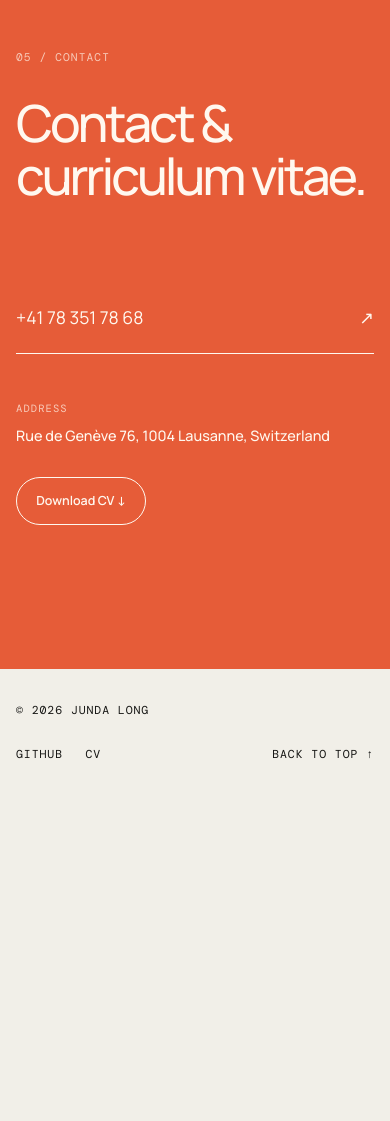
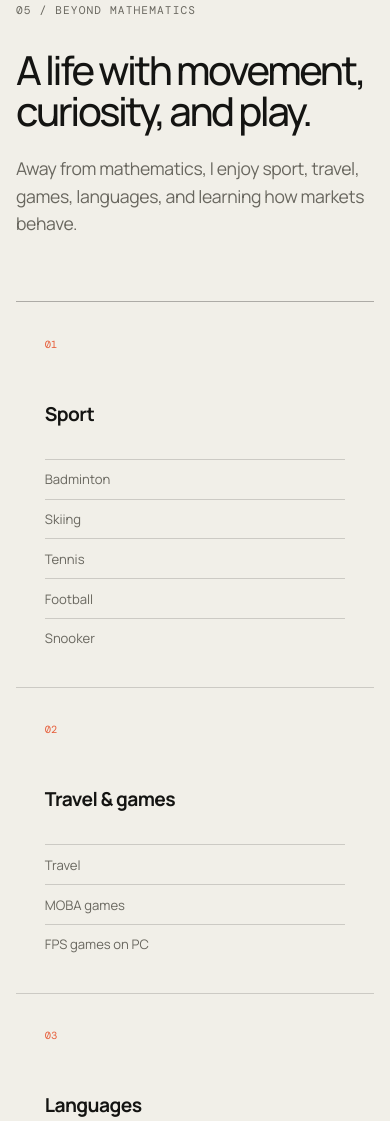
Before and after one commit to JLewis-ai/JLewis-ai.github.io, a plain HTML site: page index.html in a window 390 px wide. Shown: the part 6145-7266 px from the top of the page. Before the commit the page ends 6942 px from the top, so only its background shows below. Drawn offline with nearby package versions, Linux system fonts and the light colour scheme; a web font is replaced by a local one.

Commit message:
Add personal life section

```diff
--- a/content.js
+++ b/content.js
@@ -55,6 +55,33 @@ window.PORTFOLIO = {
     url: "https://leo-nc.info/perfectoid_seminar/"
   },
 
+  beyond: {
+    intro:
+      "Away from mathematics, I enjoy sport, travel, games, languages, and learning how markets behave.",
+    groups: [
+      {
+        number: "01",
+        title: "Sport",
+        items: ["Badminton", "Skiing", "Tennis", "Football", "Snooker"]
+      },
+      {
+        number: "02",
+        title: "Travel & games",
+        items: ["Travel", "MOBA games", "FPS games on PC"]
+      },
+      {
+        number: "03",
+        title: "Languages",
+        items: ["Cantonese", "Mandarin", "English", "Beginner French"]
+      },
+      {
+        number: "04",
+        title: "Side interests",
+        items: ["Personal investing", "Small-scale quantitative strategy research"]
+      }
+    ]
+  },
+
   projects: [
     {
       number: "01",
--- a/index.html
+++ b/index.html
@@ -30,6 +30,7 @@
         <a href="#work">Research</a>
         <a href="#about">About</a>
         <a href="#seminar">Seminar</a>
+        <a href="#beyond">Life</a>
         <a href="#contact">Contact</a>
       </nav>
       <button class="theme-toggle" id="theme-toggle" type="button" aria-label="Switch color theme">
@@ -142,9 +143,20 @@
         </a>
       </section>
 
+      <section class="section beyond" id="beyond">
+        <div class="section-heading reveal">
+          <p class="section-number">05 / Beyond mathematics</p>
+          <h2>A life with movement,<br />curiosity, and play.</h2>
+        </div>
+        <p class="beyond-intro reveal" id="beyond-intro">
+          Away from mathematics, I enjoy sport, travel, games, languages, and learning how markets behave.
+        </p>
+        <div class="beyond-grid" id="beyond-grid"></div>
+      </section>
+
       <section class="contact" id="contact">
         <div class="contact-inner reveal">
-          <p class="section-number">05 / Contact</p>
+          <p class="section-number">06 / Contact</p>
           <h2>Contact &amp;<br />curriculum vitae.</h2>
           <a class="contact-email" id="phone-link" href="tel:+41783517868">
             +41 78 351 78 68 <span>↗</span>
--- a/script.js
+++ b/script.js
@@ -55,6 +55,19 @@ setText("seminar-title", data.seminar.title);
 setText("seminar-copy", data.seminar.description);
 setText("seminar-time", data.seminar.time);
 document.getElementById("seminar-link").href = data.seminar.url;
+
+setText("beyond-intro", data.beyond.intro);
+const beyondGrid = document.getElementById("beyond-grid");
+data.beyond.groups.forEach((group) => {
+  const card = document.createElement("article");
+  card.className = "beyond-card reveal";
+  card.innerHTML = `
+    <span>${group.number}</span>
+    <h3>${group.title}</h3>
+    <ul>${group.items.map((item) => `<li>${item}</li>`).join("")}</ul>
+  `;
+  beyondGrid.appendChild(card);
+});
 
 const projectList = document.getElementById("project-list");
 data.projects.forEach((project) => {
--- a/styles.css
+++ b/styles.css
@@ -385,6 +385,45 @@ h1 {
   letter-spacing: .08em;
 }
 
+.beyond { border-top: 1px solid var(--line); }
+.beyond-intro {
+  max-width: 52rem;
+  margin: -1.5rem 0 4rem 35%;
+  color: var(--muted);
+  font-size: clamp(1.1rem, 2vw, 1.6rem);
+  line-height: 1.55;
+  letter-spacing: -.02em;
+}
+.beyond-grid {
+  display: grid;
+  grid-template-columns: repeat(4, 1fr);
+  gap: 1px;
+  background: var(--line);
+  border-top: 1px solid var(--line);
+  border-bottom: 1px solid var(--line);
+}
+.beyond-card {
+  min-height: 20rem;
+  padding: 1.8rem;
+  background: var(--bg);
+}
+.beyond-card > span {
+  color: var(--accent);
+  font: 400 .65rem "DM Mono", monospace;
+}
+.beyond-card h3 {
+  margin: 3rem 0 2rem;
+  font-size: 1.2rem;
+  letter-spacing: -.03em;
+}
+.beyond-card ul { margin: 0; padding: 0; list-style: none; }
+.beyond-card li {
+  padding: .65rem 0;
+  border-top: 1px solid var(--line);
+  color: var(--muted);
+  font-size: .82rem;
+}
+
 .contact { padding: 9rem 0; background: var(--accent); color: var(--accent-ink); }
 .contact-inner { width: var(--page); margin: auto; }
 .contact .section-number { color: inherit; opacity: .7; }
@@ -458,6 +497,8 @@ footer > a { justify-self: end; }
   .now { gap: 2rem; }
   .seminar-card { grid-template-columns: 1fr; padding: 2rem; }
   .seminar-meta { align-items: flex-start; gap: 2rem; text-align: left; }
+  .beyond-intro { margin-left: 0; }
+  .beyond-grid { grid-template-columns: repeat(2, 1fr); }
   footer { grid-template-columns: 1fr 1fr; gap: 1.4rem; padding: 2rem 0; }
   #social-links { grid-row: 2; }
   footer > a { grid-column: 2; grid-row: 2; }
@@ -475,6 +516,8 @@ footer > a { justify-self: end; }
   .now-card { padding: 2rem; }
   .contact-details { grid-template-columns: 1fr; align-items: start; }
   .contact-details > a { width: fit-content; }
+  .beyond-grid { grid-template-columns: 1fr; }
+  .beyond-card { min-height: auto; }
 }
 
 @media (prefers-reduced-motion: reduce) {
```
